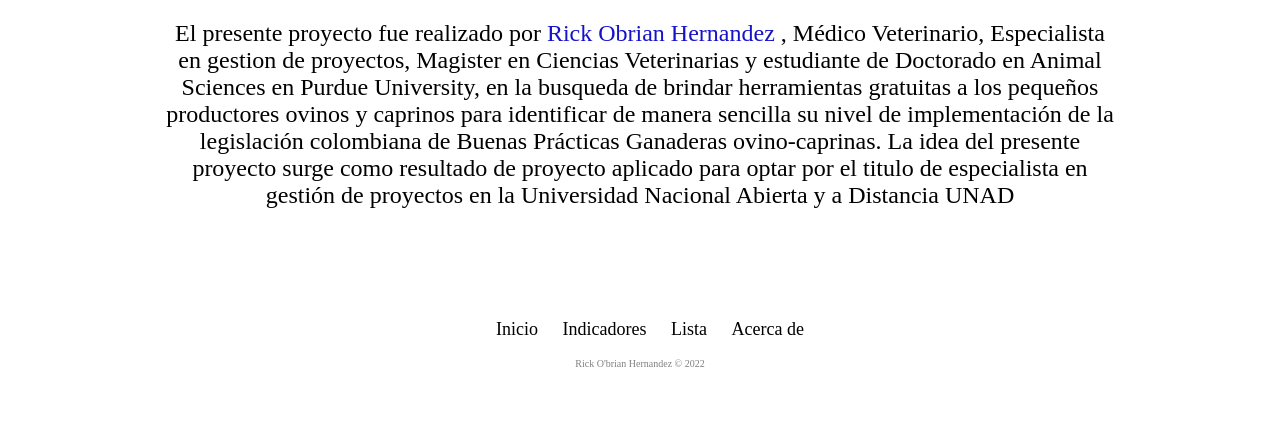
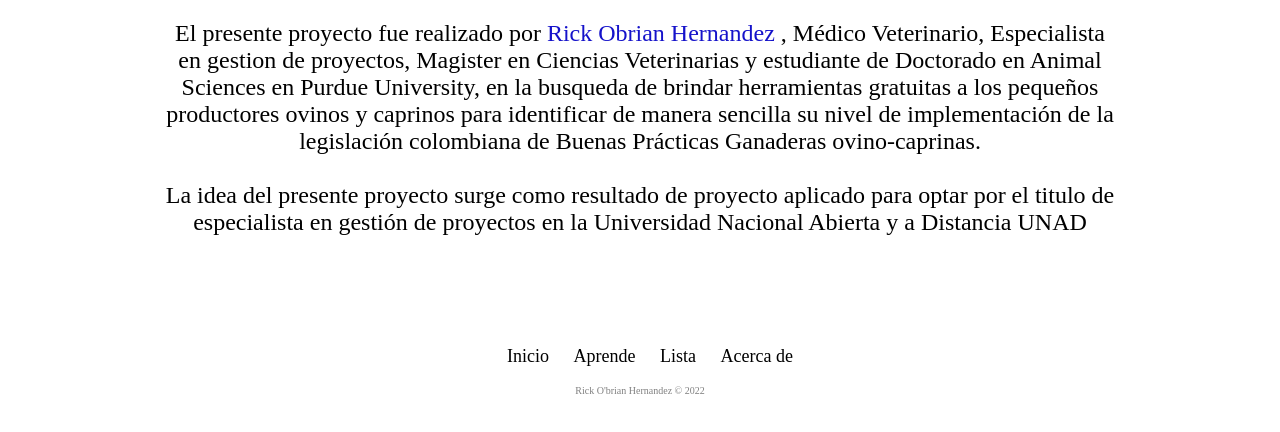
Before and after one commit to herna671/Ovejas_BPG_Web_app, a plain HTML site: page Templates/acerca_de.html in a window 1280 px wide. Shown: the part 282-714 px from the top of the page. Drawn offline with Linux system fonts and the light colour scheme; files whose address does not match are found by name.

Commit message:
footer update

```diff
--- a/Templates/acerca_de.html
+++ b/Templates/acerca_de.html
@@ -39,7 +39,8 @@
                 en la busqueda de brindar herramientas gratuitas a los pequeños productores ovinos y caprinos para
                 identificar de manera sencilla su nivel de implementación de la legislación colombiana de Buenas Prácticas
                 Ganaderas ovino-caprinas.
-
+                <br>
+                <br>
                 La idea del presente proyecto surge como resultado de proyecto aplicado para optar por el titulo de
                 especialista en gestión de proyectos en la Universidad Nacional Abierta y a Distancia UNAD
             </p>
@@ -53,11 +54,11 @@
 
 <div class="footer">
     <footer>
-        <ul class="list-inline">
-        <li class="list-inline-item"><a href="inicio" style="color: black;">Inicio</a></li>
-        <li class="list-inline-item"><a href="indicadores" style="color: black;">Indicadores</a></li>
-        <li class="list-inline-item"><a href="lista" style="color: black;">Lista</a></li>
-        <li class="list-inline-item"><a href="acerca_de" style="color: black;">Acerca de</a></li>
+      <ul class="list-inline">
+        <li class="list-inline-item"><a href="C:\Users\Usuario\Documents\GitHub\Ovejas_BPG_Web_app\Templates\index.html" style="color: black;">Inicio</a></li>
+        <li class="list-inline-item"><a href="C:\Users\Usuario\Documents\GitHub\Ovejas_BPG_Web_app\Templates\aprende.html" style="color: black;">Aprende</a></li>
+        <li class="list-inline-item"><a href="C:\Users\Usuario\Documents\GitHub\Ovejas_BPG_Web_app\Templates\lista.html" style="color: black;">Lista</a></li>
+        <li class="list-inline-item"><a href="C:\Users\Usuario\Desktop\Web_app_BPG\Templates\acerca_de.html" style="color: black;">Acerca de</a></li>
         </ul>
     <p class="copyright">Rick O'brian Hernandez © 2022</p>
 </footer>
```
Also changed, not shown: Templates/aprende.html (+5 -6 lines), Templates/lista.html (+5 -6 lines).
